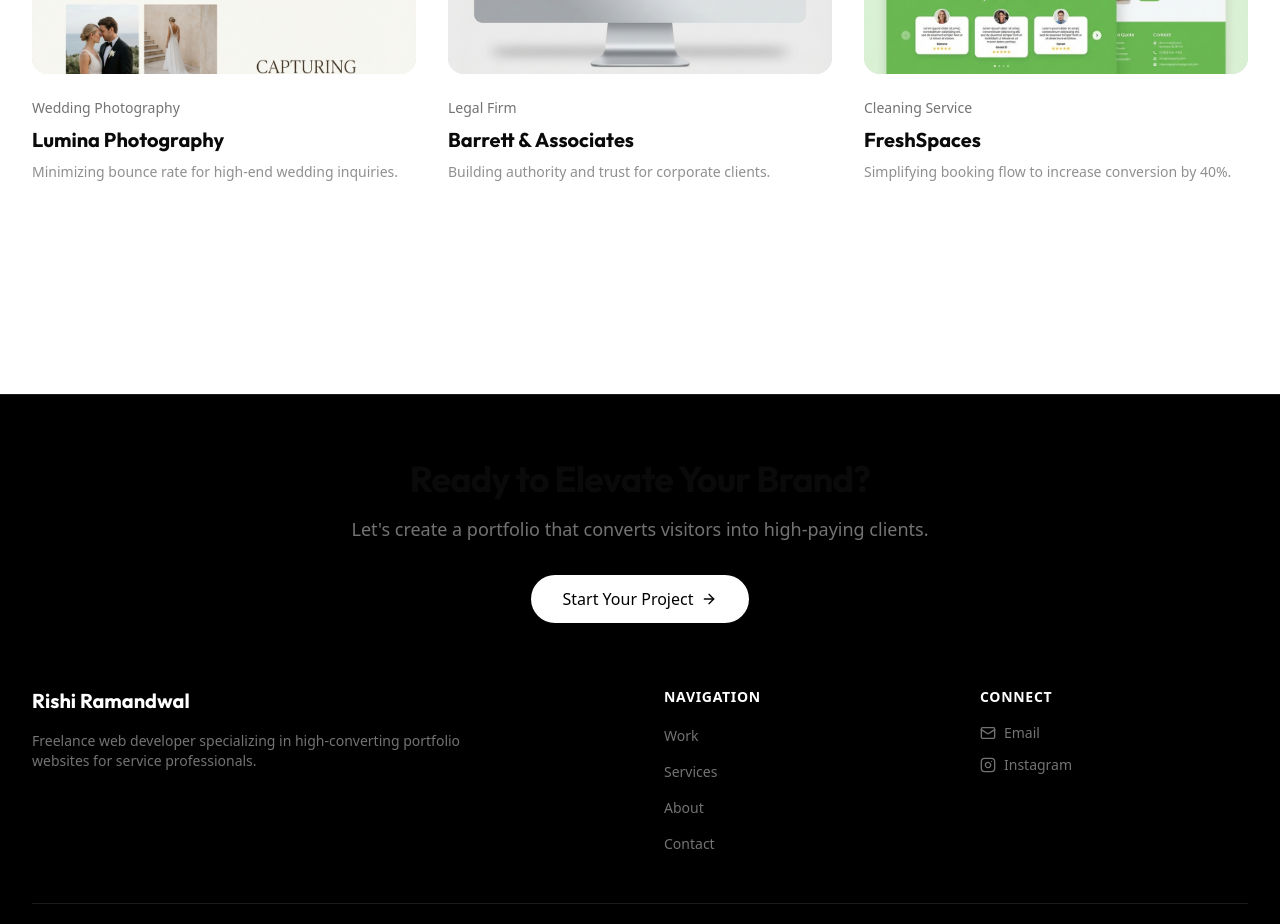
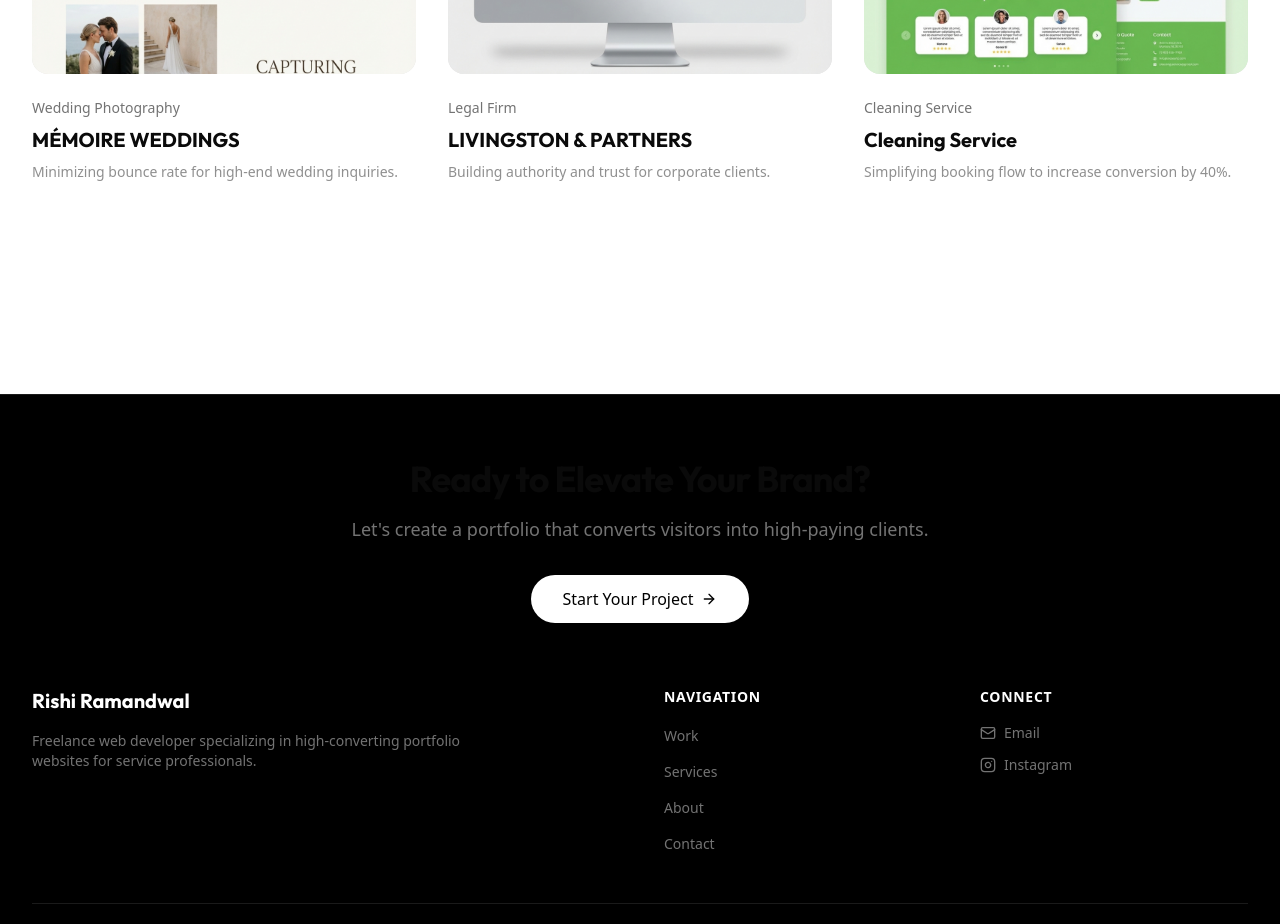
Before and after one commit to itsfreelancer-rishi/Portfolio, a Next.js app: page / in a window 1280 px wide. Shown: the part 1400-2324 px from the top of the page. Built offline with nearby package versions, Linux system fonts and the light colour scheme.

Commit message:
Update homepage featured work with new project names and links

```diff
--- a/src/components/home/FeaturedWork.tsx
+++ b/src/components/home/FeaturedWork.tsx
@@ -6,25 +6,31 @@ import { motion } from "framer-motion";
 
 const projects = [
     {
-        title: "Lumina Photography",
+        title: "MÉMOIRE WEDDINGS",
         category: "Wedding Photography",
         image: "/images/photographer.png",
-        slug: "lumina-photography",
+        slug: "memoire-weddings",
         description: "Minimizing bounce rate for high-end wedding inquiries.",
+        isExternal: true,
+        externalUrl: "https://wedding-photo-omega.vercel.app/"
     },
     {
-        title: "Barrett & Associates",
+        title: "LIVINGSTON & PARTNERS",
         category: "Legal Firm",
         image: "/images/lawyer.png",
-        slug: "barrett-legal",
+        slug: "livingston-partners",
         description: "Building authority and trust for corporate clients.",
+        isExternal: true,
+        externalUrl: "https://lawyer-gray.vercel.app/"
     },
     {
-        title: "FreshSpaces",
+        title: "Cleaning Service",
         category: "Cleaning Service",
         image: "/images/cleaning.png",
-        slug: "fresh-spaces",
+        slug: "cleaning-service",
         description: "Simplifying booking flow to increase conversion by 40%.",
+        isExternal: true,
+        externalUrl: "https://cleaning-lovat-tau.vercel.app/"
     },
 ];
 
@@ -65,7 +71,11 @@ export function FeaturedWork() {
                                     {project.category}
                                 </p>
                                 <h3 className="mt-2 text-xl font-bold text-foreground font-heading group-hover:text-white/80">
-                                    <Link href={`/work/${project.slug}`}>
+                                    <Link
+                                        href={project.isExternal ? project.externalUrl! : `/work/${project.slug}`}
+                                        target={project.isExternal ? "_blank" : undefined}
+                                        rel={project.isExternal ? "noopener noreferrer" : undefined}
+                                    >
                                         <span className="absolute inset-0" />
                                         {project.title}
                                     </Link>
```
